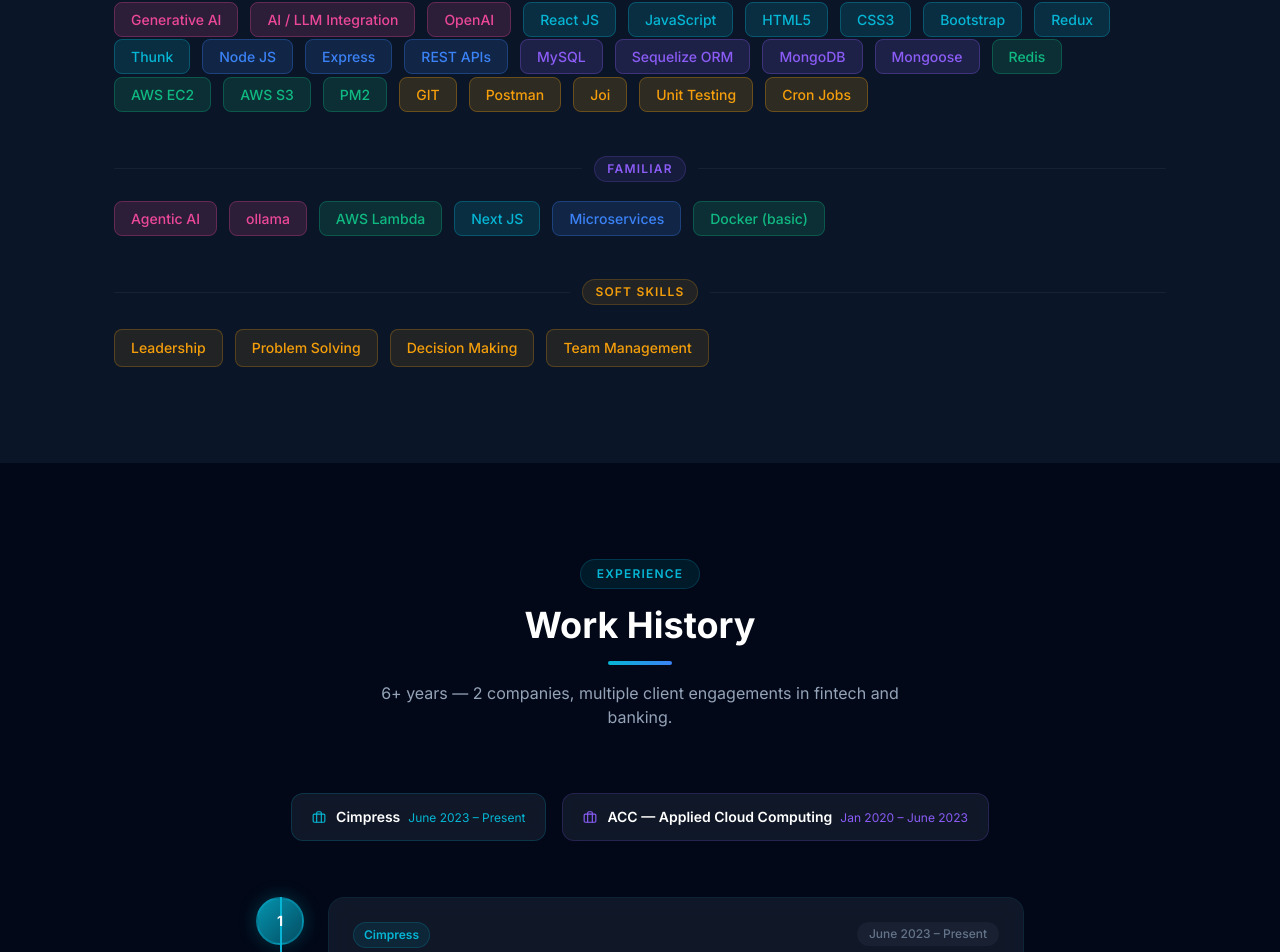
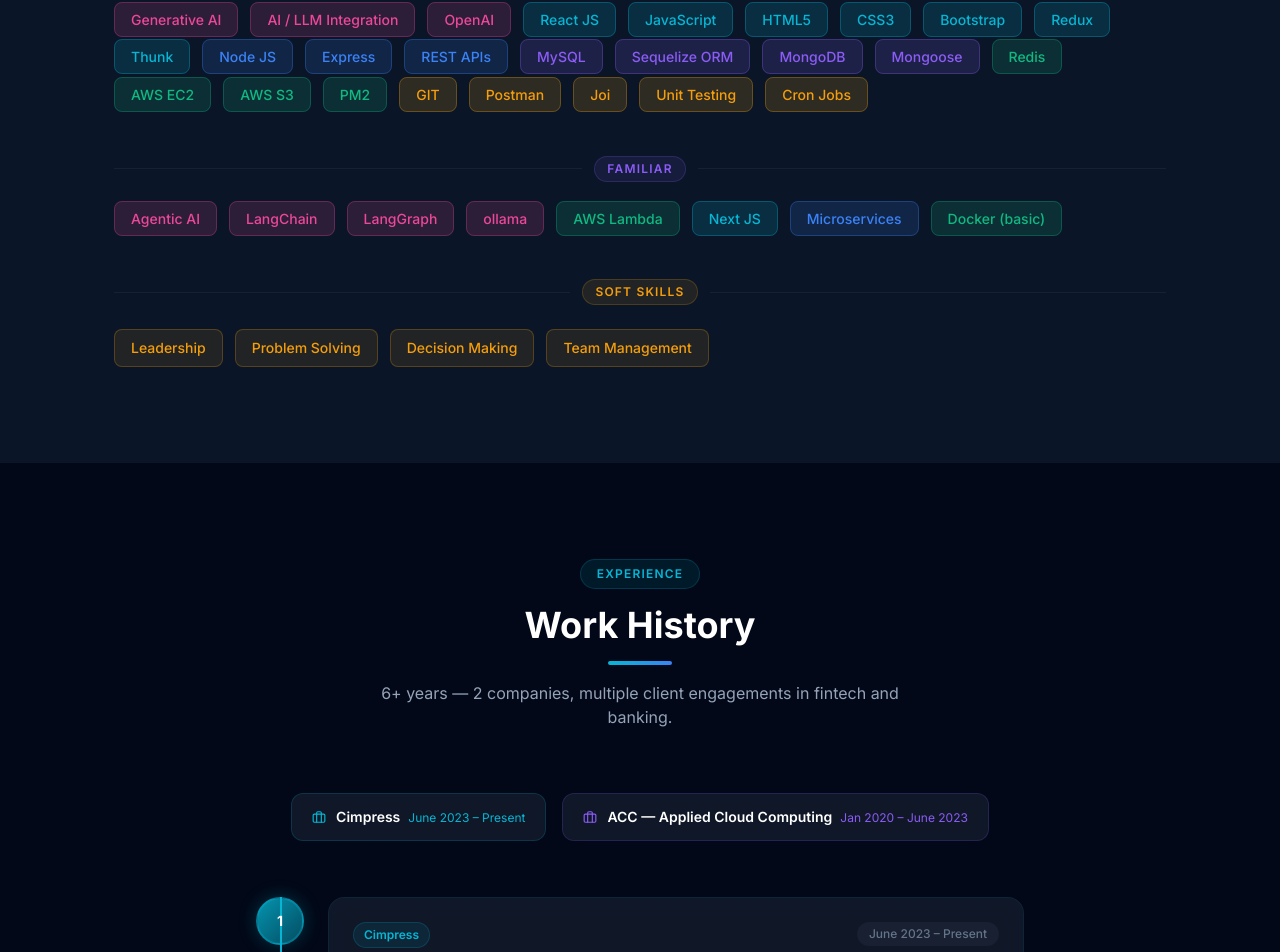
Before and after one commit to vinaycoder404/portfolio, a Next.js app: page / in a window 1280 px wide. Shown: the part 2015-2967 px from the top of the page. Built offline with nearby package versions, Linux system fonts and the light colour scheme.

Commit message:
added familers'

```diff
--- a/src/data/portfolio.ts
+++ b/src/data/portfolio.ts
@@ -48,6 +48,8 @@ export const skills = {
   ],
   familiar: [
     { name: "Agentic AI", category: "AI" },
+    { name: "LangChain", category: "AI" },
+    { name: "LangGraph", category: "AI" },
     { name: "ollama", category: "AI" },
     { name: "AWS Lambda", category: "DevOps" },
     { name: "Next JS", category: "Frontend" },
```
